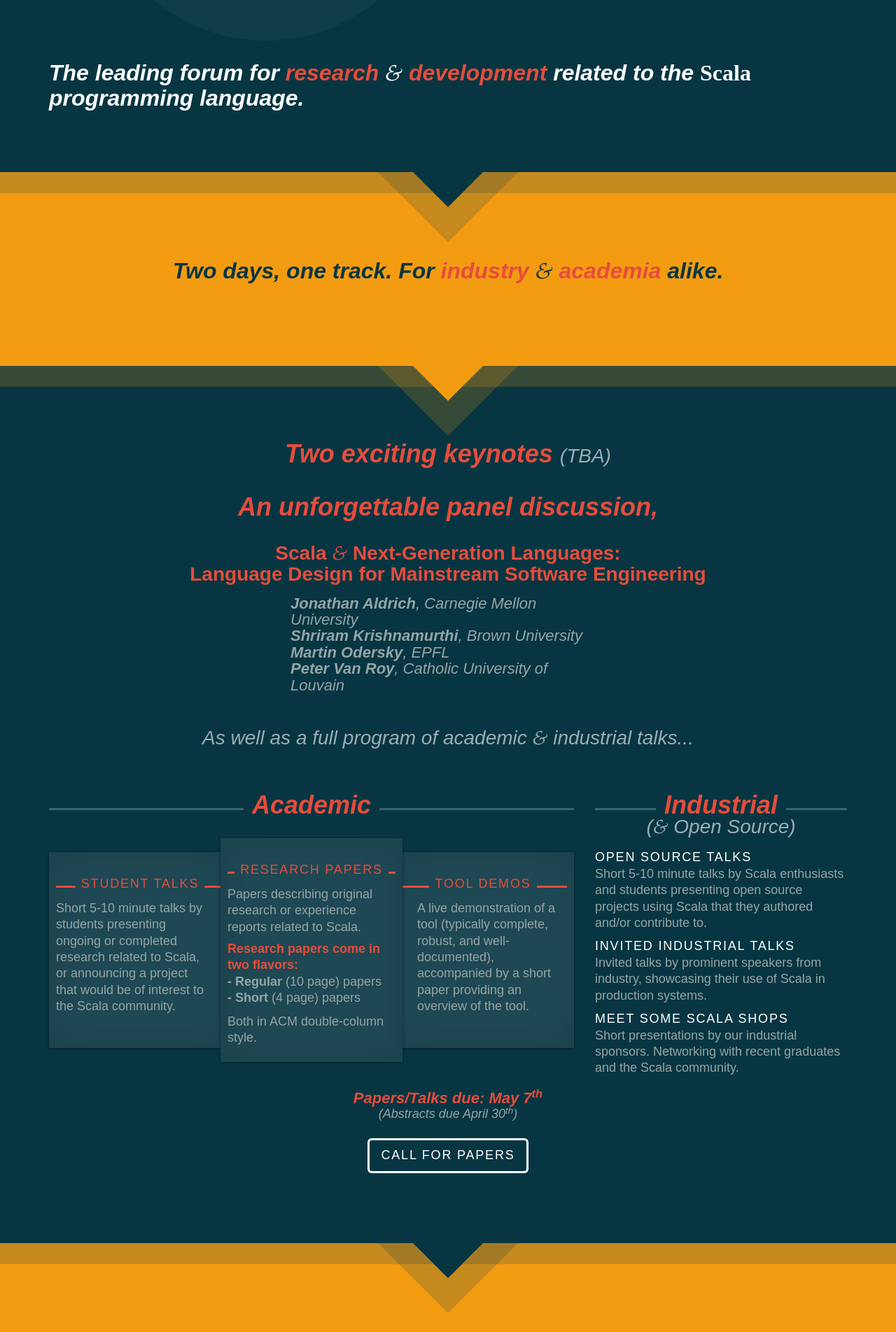
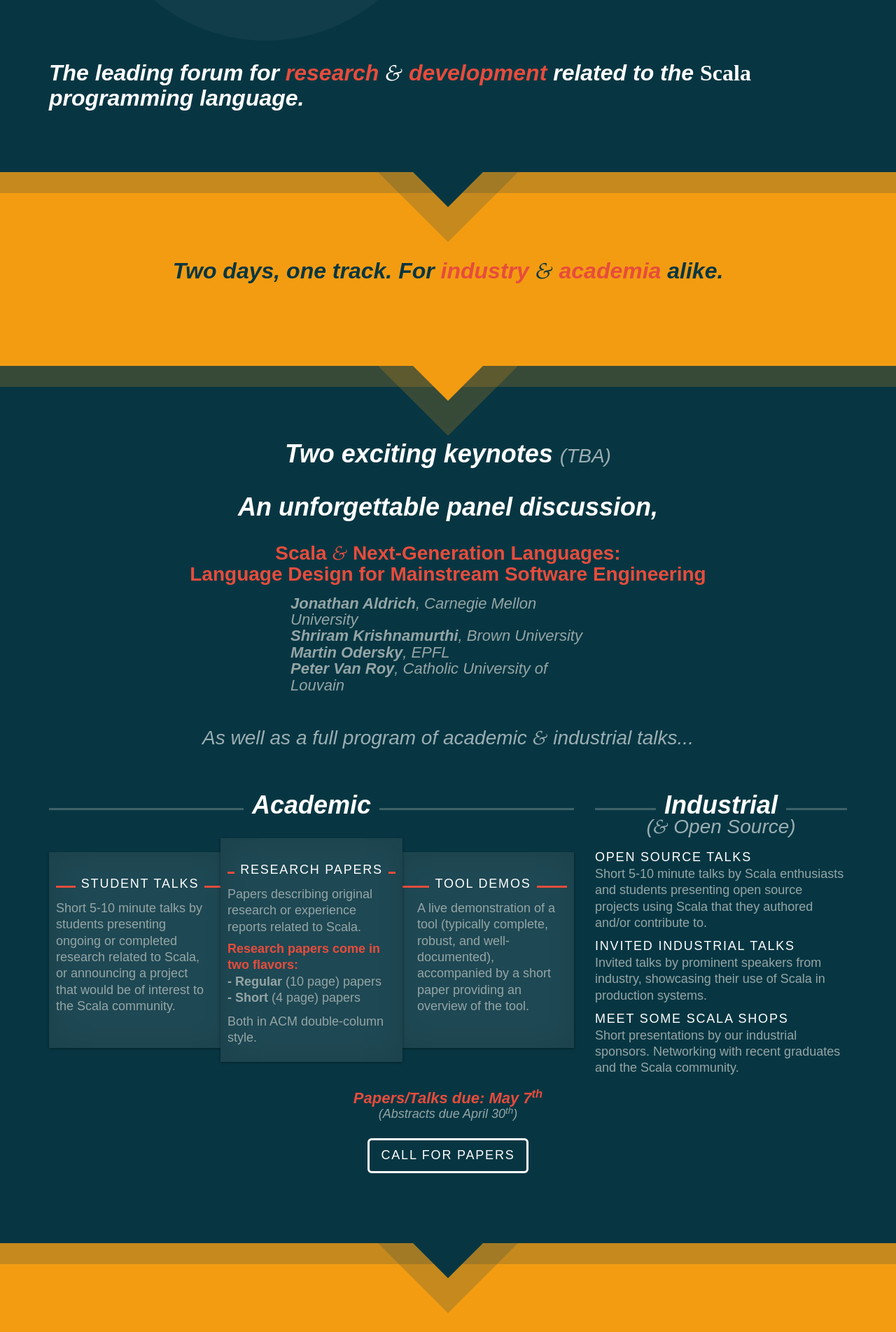
Before and after one commit to heathermiller/wwwscala14, a Jekyll site: the page built from index.md, in a window 1280 px wide. Shown: the part 502-2406 px from the top of the page at 70% size. Built offline with Jekyll 4.4.1, drawn with Linux system fonts in a browser that asks for light colours.

Commit message:
Fix stylesheet breakage

```diff
--- a/resources/css/main.css
+++ b/resources/css/main.css
@@ -522,6 +522,10 @@ ul > li > strong {
   border-bottom: 3px solid rgba(149, 165, 166, 0.4);
 }
 
+.format h1 {
+  color: #fff;
+}
+
 .format .title > h1 {
   display:inline-block;
   font-family: "petala-pro",sans-serif;
@@ -533,6 +537,7 @@ ul > li > strong {
   top: 26px;
   background:#073642;
   padding:0 12px;
+  color: #fff;
 }
 
 .format > .academic {
```
